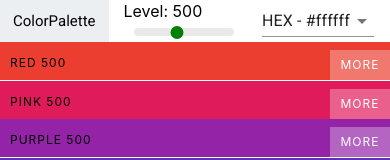
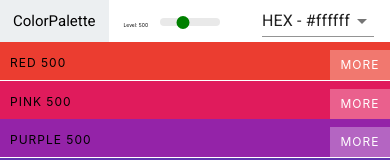
Before and after one commit to meixuanc/color-palette, a React (Create React App) app: page /palette/1 in a window 390 px wide. Shown: the top 160 px of the page. Built offline with nearby package versions, Linux system fonts and the light colour scheme.

Commit message:
justify style

```diff
--- a/src/FormNav.js
+++ b/src/FormNav.js
@@ -58,7 +58,7 @@ class FormNav extends Component {
 							</Button>
 						</Link>
 						<Button variant="contained" color="primary" onClick={this.showForm} className={classes.button}>
-							Save Palette
+							Save
 						</Button>
 					</div>
 				</AppBar>
--- a/src/Navbar.js
+++ b/src/Navbar.js
@@ -30,7 +30,7 @@ export default class Navbar extends Component {
 				</div>
 				{this.props.showSlider && (
 					<div className="slider-container">
-						<span>Level: {this.props.level} </span>
+						<span className="color-level">Level: {this.props.level} </span>
 						<div className="slider">
 							<Slider
 								defaultValue={this.props.level}
--- a/src/styles/Navbar.css
+++ b/src/styles/Navbar.css
@@ -10,6 +10,18 @@
 	}
 	.slider {
 		width: 100px !important;
+	}
+}
+
+@media screen and (max-width: 450px) {
+	.logo {
+		font-size: 15px !important;
+	}
+	.slider {
+		width: 60px !important;
+	}
+	.color-level {
+		font-size: 5px;
 	}
 }
 
--- a/src/styles/PaletteListStyles.js
+++ b/src/styles/PaletteListStyles.js
@@ -12,7 +12,7 @@ const styles = {
 		}
 	},
 	root: {
-		height: '100%',
+		height: '100vh',
 		display: 'flex',
 		alignItems: 'flex-start',
 		justifyContent: 'center',
```
